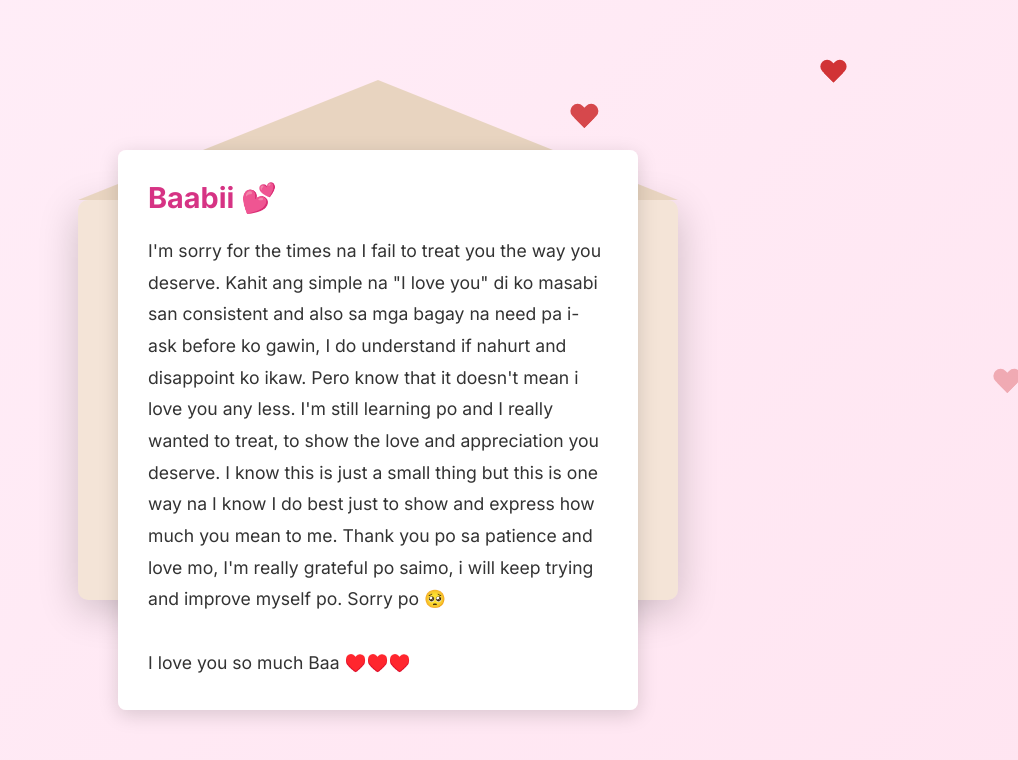
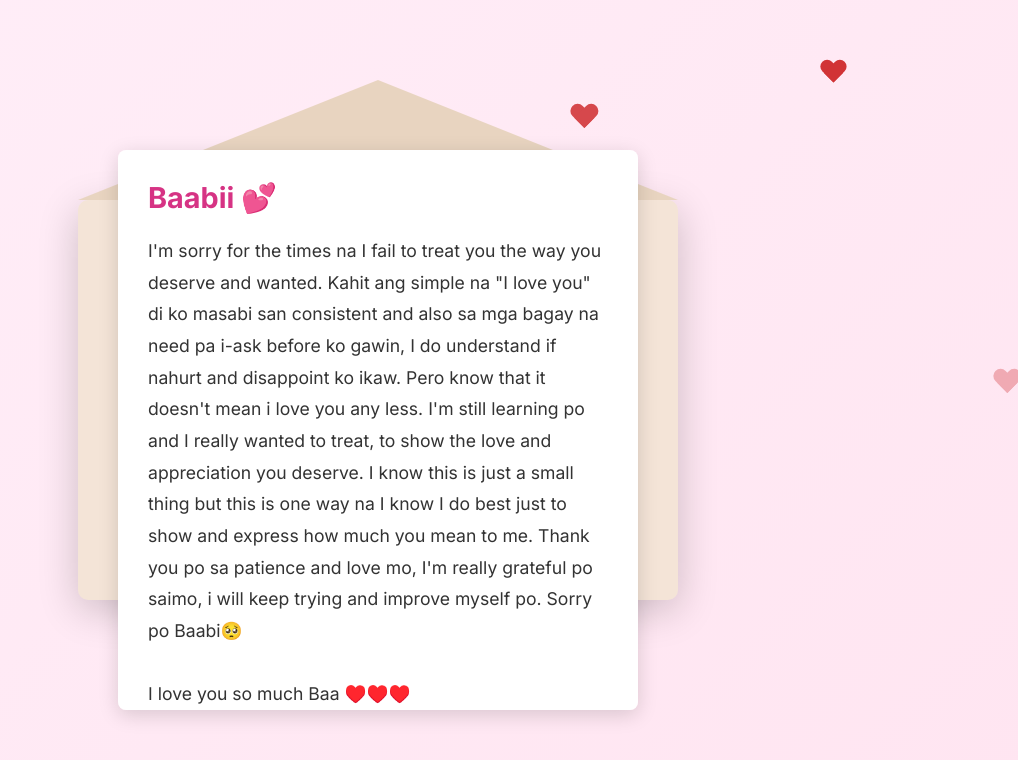
Before and after one commit to rnzel/web, a plain HTML site: page index.html in a window 1280 px wide. Both pictures are taken after a click on the button "Read the Message". Shown: the whole page, without its empty margins (262-1280 px from the left). Drawn offline with Linux system fonts and the light colour scheme.

Commit message:
Update index.html

```diff
--- a/index.html
+++ b/index.html
@@ -511,7 +511,7 @@
                 <div class="letter" id="letter">
                     <div class="letter-content" id="letterContent">
                         <h2>Baabii 💕</h2>
-                        <p class="letter-text" id="letterText">I'm sorry for the times na I fail to treat you the way you deserve. Kahit ang simple na "I love you" di ko masabi san consistent and also sa mga bagay na need pa i-ask before ko gawin, I do understand if nahurt and disappoint ko ikaw. Pero know that it doesn't mean i love you any less. I'm still learning po and I really wanted to treat, to show the love and appreciation you deserve. I know this is just a small thing but this is one way na I know I do best just to show and express how much you mean to me. Thank you po sa patience and love mo, I'm really grateful po saimo, i will keep trying and improve myself po. Sorry po 🥺
+                        <p class="letter-text" id="letterText">I'm sorry for the times na I fail to treat you the way you deserve and wanted. Kahit ang simple na "I love you" di ko masabi san consistent and also sa mga bagay na need pa i-ask before ko gawin, I do understand if nahurt and disappoint ko ikaw. Pero know that it doesn't mean i love you any less. I'm still learning po and I really wanted to treat, to show the love and appreciation you deserve. I know this is just a small thing but this is one way na I know I do best just to show and express how much you mean to me. Thank you po sa patience and love mo, I'm really grateful po saimo, i will keep trying and improve myself po. Sorry po Baabi🥺
 <br>I love you so much Baa ♥️♥️♥️
                         </p>
                         <button class="close-button" onclick="showLoveAnimation()">Click Me</button>
```
